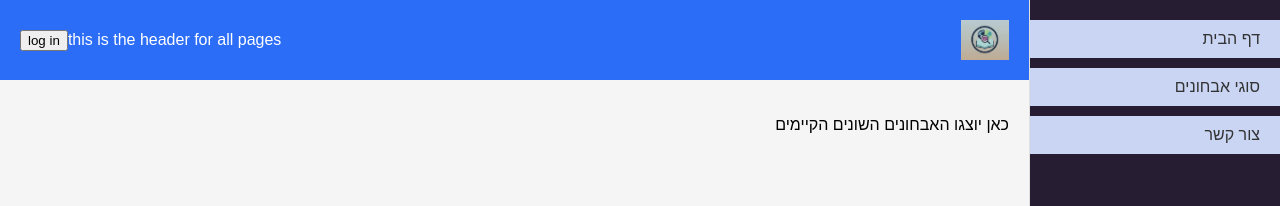
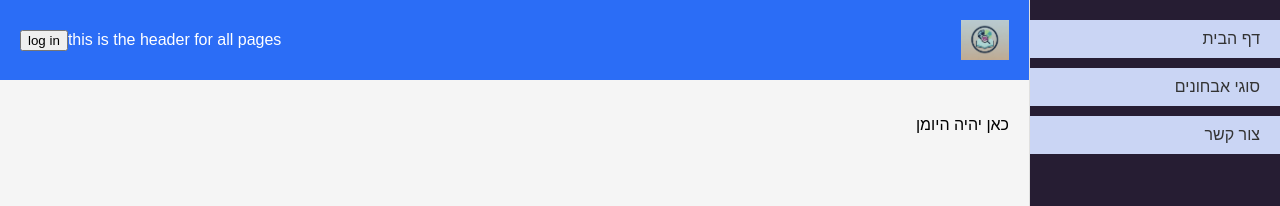
Before and after one commit to miriz2099/dolev, a React (Vite) app in the folder frontend/: page /diary in a window 1280 px wide. Shown: the top 206 px of the page. Built offline with nearby package versions, Linux system fonts and the light colour scheme.

Commit message:
add temp text

```diff
--- a/frontend/src/pages/Diary.jsx
+++ b/frontend/src/pages/Diary.jsx
@@ -1,7 +1,7 @@
 import React from "react";
 
-const Type = () => {
-  return <p> כאן יוצגו האבחונים השונים הקיימים</p>;
+const Diary = () => {
+  return <p> כאן יהיה היומן</p>;
 };
 
-export default Type;
+export default Diary;
--- a/frontend/src/pages/Isur.jsx
+++ b/frontend/src/pages/Isur.jsx
@@ -1,7 +1,7 @@
 import React from "react";
 
-const Type = () => {
-  return <p> כאן יוצגו האבחונים השונים הקיימים</p>;
+const Isur = () => {
+  return <p> כאן יהיה האישורים</p>;
 };
 
-export default Type;
+export default Isur;
--- a/frontend/src/pages/diagnoses.jsx
+++ b/frontend/src/pages/diagnoses.jsx
@@ -1,7 +1,7 @@
 import React from "react";
 
 const Diagnos = () => {
-  return <p> כאן יוצגו האבחונים השונים הקיימים</p>;
+  return <p> כאן יוצגו האבחונים השונים </p>;
 };
 
 export default Diagnos;
```
